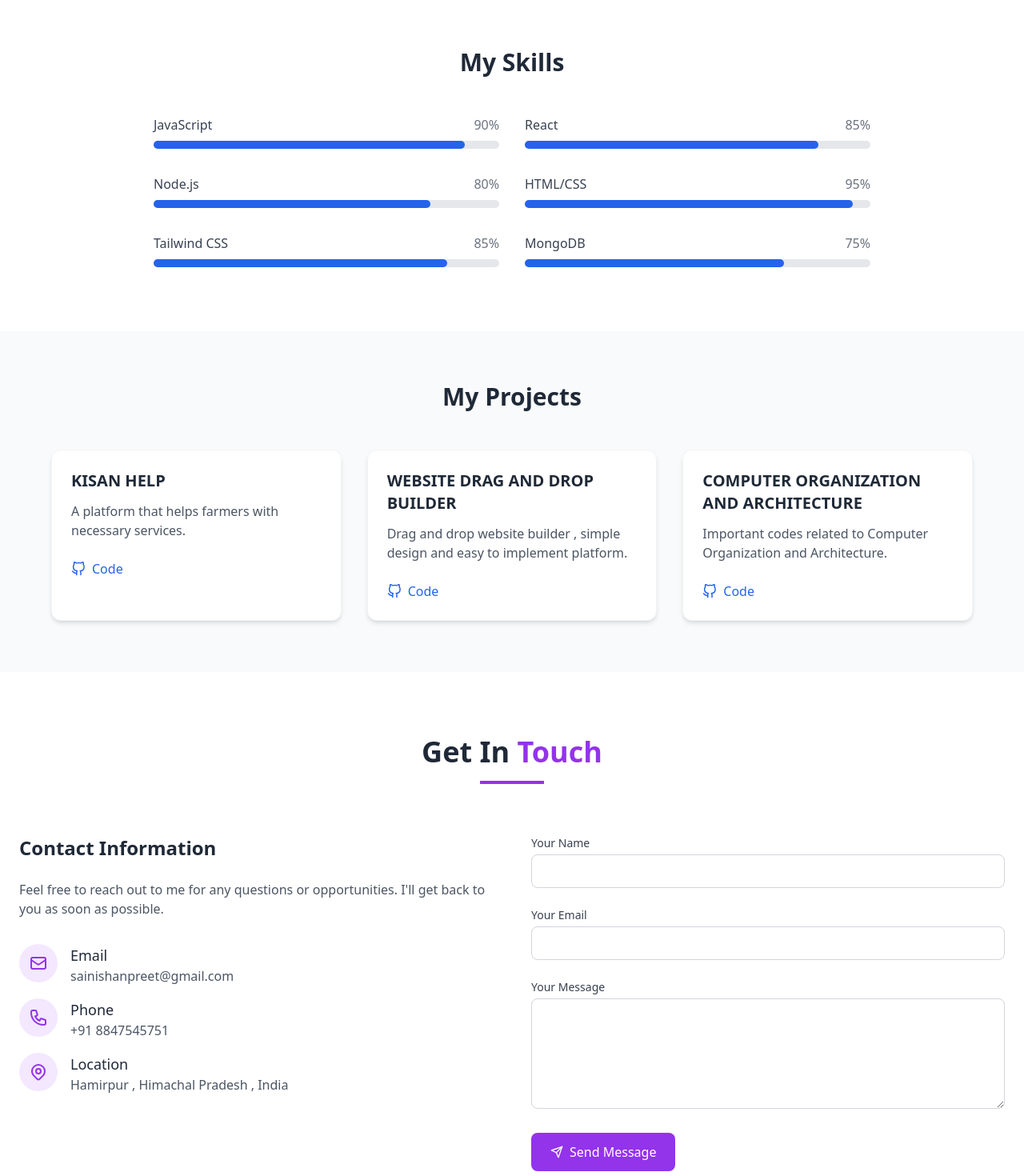
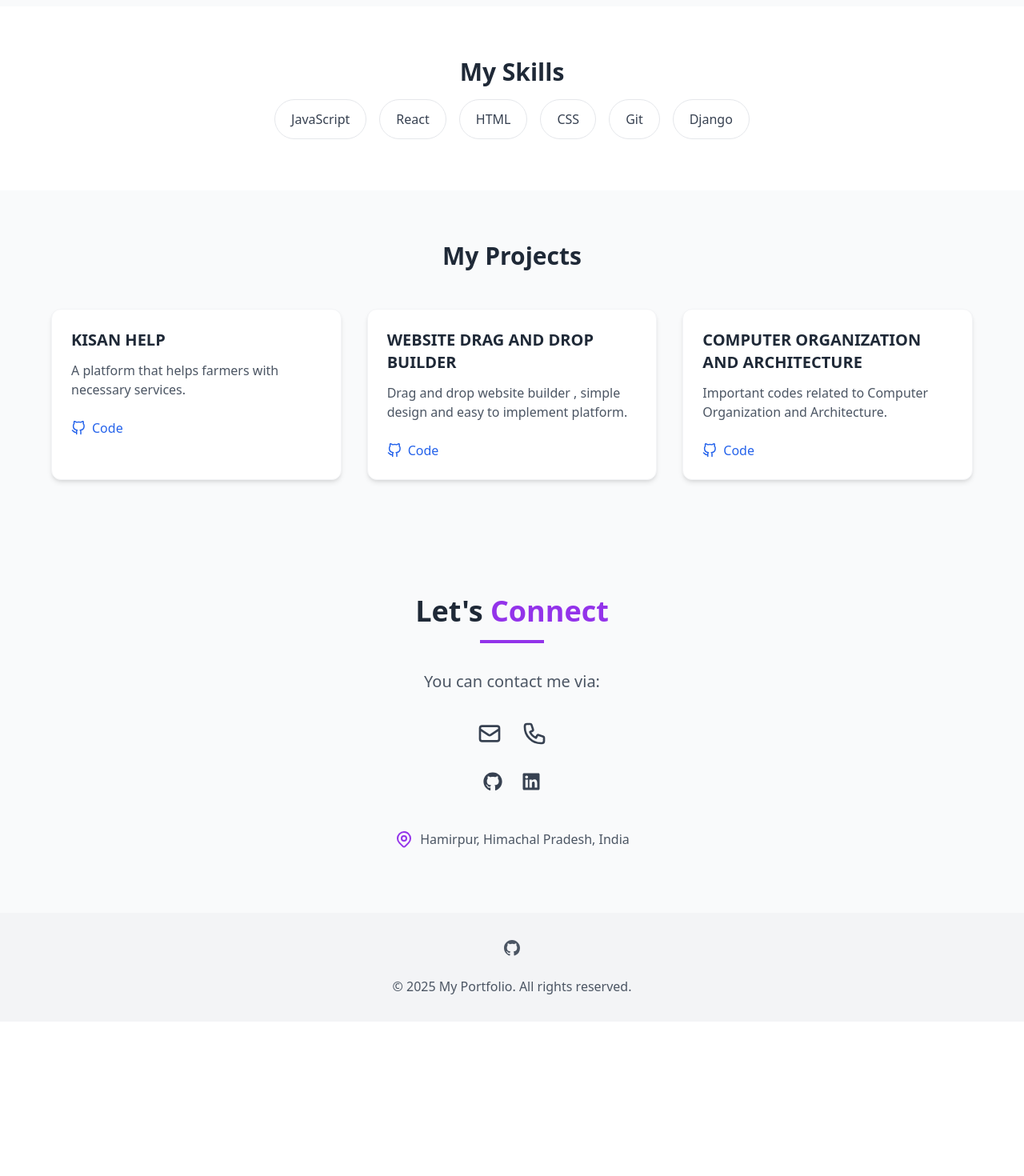
Before and after one commit to ShanpreetSingh/Portfolio, a React (Create React App) app: page / in a window 1280 px wide. Shown: the part 1200-2670 px from the top of the page at 80% size. After the commit the page ends 2477 px from the top, so only its background shows below. Built offline with nearby package versions, Linux system fonts and the light colour scheme.

Commit message:
Improvements

```diff
--- a/src/components/Contact.jsx
+++ b/src/components/Contact.jsx
@@ -1,184 +1,80 @@
-import { useState, useRef } from 'react'
-import emailjs from 'emailjs-com'
-import { FiSend } from 'react-icons/fi'
+import { FaGithub, FaLinkedin, FaTwitter } from 'react-icons/fa';
+import { HiOutlineMail } from 'react-icons/hi';
 
 export default function Contact() {
-  const formRef = useRef()
-  const [formData, setFormData] = useState({
-    name: '',
-    email: '',
-    message: ''
-  })
-  const [isSubmitting, setIsSubmitting] = useState(false)
-  const [submitStatus, setSubmitStatus] = useState(null)
+  return (
+    <section id="contact" className="py-20 bg-gray-50 dark:bg-gray-900">
+      <div className="container mx-auto px-6">
+        <div className="max-w-3xl mx-auto text-center">
+          {/* Heading */}
+          <h2 className="text-3xl md:text-4xl font-bold text-gray-800 dark:text-white mb-4">
+            Let's <span className="text-purple-600">Connect</span>
+          </h2>
+          <div className="w-20 h-1 bg-purple-600 mx-auto mb-8"></div>
 
-  const handleChange = (e) => {
-    setFormData({
-      ...formData,
-      [e.target.name]: e.target.value
-    })
-  }
-
-  const handleSubmit = (e) => {
-    e.preventDefault()
-    setIsSubmitting(true)
-
-    emailjs.sendForm(
-      'YOUR_SERVICE_ID',
-      'YOUR_TEMPLATE_ID',
-      formRef.current,
-      'YOUR_USER_ID'
-    )
-    .then((result) => {
-      console.log(result.text)
-      setSubmitStatus('success')
-      setFormData({ name: '', email: '', message: '' })
-    }, (error) => {
-      console.log(error.text)
-      setSubmitStatus('error')
-    })
-    .finally(() => {
-      setIsSubmitting(false)
-      setTimeout(() => setSubmitStatus(null), 5000)
-    })
-  }
-
-  return (
-    <section id="contact" className="py-20">
-      <div className="container mx-auto px-6">
-        <div className="text-center mb-16">
-          <h2 className="text-3xl md:text-4xl font-bold text-gray-800 dark:text-white mb-4">
-            Get In <span className="text-purple-600">Touch</span>
-          </h2>
-          <div className="w-20 h-1 bg-purple-600 mx-auto"></div>
-        </div>
-
-        <div className="flex flex-col md:flex-row gap-12">
-          <div className="md:w-1/2">
-            <h3 className="text-2xl font-semibold text-gray-800 dark:text-white mb-6">
-              Contact Information
-            </h3>
-            <p className="text-gray-600 dark:text-gray-300 mb-8">
-              Feel free to reach out to me for any questions or opportunities. I'll get back to you as soon as possible.
+          {/* Main Contact Text */}
+          <div className="mb-12">
+            <p className="text-xl text-gray-600 dark:text-gray-300 mb-8 leading-relaxed">
+              You can contact me via:
             </p>
 
-            <div className="space-y-4">
-              <div className="flex items-start">
-                <div className="flex-shrink-0 bg-purple-100 dark:bg-purple-900 p-3 rounded-full mr-4">
-                  <svg className="w-6 h-6 text-purple-600 dark:text-purple-400" fill="none" stroke="currentColor" viewBox="0 0 24 24">
-                    <path strokeLinecap="round" strokeLinejoin="round" strokeWidth="2" d="M3 8l7.89 5.26a2 2 0 002.22 0L21 8M5 19h14a2 2 0 002-2V7a2 2 0 00-2-2H5a2 2 0 00-2 2v10a2 2 0 002 2z"></path>
-                  </svg>
-                </div>
-                <div>
-                  <h4 className="text-lg font-medium text-gray-800 dark:text-white">Email</h4>
-                  <p className="text-gray-600 dark:text-gray-400">sainishanpreet@gmail.com</p>
-                </div>
-              </div>
+            {/* Contact Methods */}
+            <div className="flex justify-center space-x-6 mb-8">
+              <a
+                href="mailto:sainishanpreet@gmail.com"
+                className="text-gray-700 dark:text-gray-300 hover:text-purple-600 dark:hover:text-purple-400 transition-colors"
+                aria-label="Email"
+              >
+                <HiOutlineMail className="w-8 h-8" />
+              </a>
+              <a
+                href="tel:+918847545751"
+                className="text-gray-700 dark:text-gray-300 hover:text-purple-600 dark:hover:text-purple-400 transition-colors"
+                aria-label="Phone"
+              >
+                <svg className="w-8 h-8" fill="none" stroke="currentColor" viewBox="0 0 24 24">
+                  <path strokeLinecap="round" strokeLinejoin="round" strokeWidth="2" d="M3 5a2 2 0 012-2h3.28a1 1 0 01.948.684l1.498 4.493a1 1 0 01-.502 1.21l-2.257 1.13a11.042 11.042 0 005.516 5.516l1.13-2.257a1 1 0 011.21-.502l4.493 1.498a1 1 0 01.684.949V19a2 2 0 01-2 2h-1C9.716 21 3 14.284 3 6V5z"></path>
+                </svg>
+              </a>
+            </div>
 
-              <div className="flex items-start">
-                <div className="flex-shrink-0 bg-purple-100 dark:bg-purple-900 p-3 rounded-full mr-4">
-                  <svg className="w-6 h-6 text-purple-600 dark:text-purple-400" fill="none" stroke="currentColor" viewBox="0 0 24 24">
-                    <path strokeLinecap="round" strokeLinejoin="round" strokeWidth="2" d="M3 5a2 2 0 012-2h3.28a1 1 0 01.948.684l1.498 4.493a1 1 0 01-.502 1.21l-2.257 1.13a11.042 11.042 0 005.516 5.516l1.13-2.257a1 1 0 011.21-.502l4.493 1.498a1 1 0 01.684.949V19a2 2 0 01-2 2h-1C9.716 21 3 14.284 3 6V5z"></path>
-                  </svg>
-                </div>
-                <div>
-                  <h4 className="text-lg font-medium text-gray-800 dark:text-white">Phone</h4>
-                  <p className="text-gray-600 dark:text-gray-400">+91 8847545751</p>
-                </div>
-              </div>
+            {/* Social Links */}
+            <div className="flex justify-center space-x-6">
+              <a
+                href="https://github.com/ShanpreetSingh"
+                target="_blank"
+                rel="noopener noreferrer"
+                className="text-gray-700 dark:text-gray-300 hover:text-purple-600 dark:hover:text-purple-400 transition-colors"
+                aria-label="GitHub"
+              >
+                <FaGithub className="w-6 h-6" />
+              </a>
+              <a
+                href="https://www.linkedin.com/in/shanpreet-singh-bb033628a/"
+                target="_blank"
+                rel="noopener noreferrer"
+                className="text-gray-700 dark:text-gray-300 hover:text-purple-600 dark:hover:text-purple-400 transition-colors"
+                aria-label="LinkedIn"
+              >
+                <FaLinkedin className="w-6 h-6" />
+              </a>
 
-              <div className="flex items-start">
-                <div className="flex-shrink-0 bg-purple-100 dark:bg-purple-900 p-3 rounded-full mr-4">
-                  <svg className="w-6 h-6 text-purple-600 dark:text-purple-400" fill="none" stroke="currentColor" viewBox="0 0 24 24">
-                    <path strokeLinecap="round" strokeLinejoin="round" strokeWidth="2" d="M17.657 16.657L13.414 20.9a1.998 1.998 0 01-2.827 0l-4.244-4.243a8 8 0 1111.314 0z"></path>
-                    <path strokeLinecap="round" strokeLinejoin="round" strokeWidth="2" d="M15 11a3 3 0 11-6 0 3 3 0 016 0z"></path>
-                  </svg>
-                </div>
-                <div>
-                  <h4 className="text-lg font-medium text-gray-800 dark:text-white">Location</h4>
-                  <p className="text-gray-600 dark:text-gray-400">Hamirpur , Himachal Pradesh , India</p>
-                </div>
-              </div>
+
             </div>
           </div>
 
-          <div className="md:w-1/2">
-            <form ref={formRef} onSubmit={handleSubmit} className="space-y-6">
-              <div>
-                <label htmlFor="name" className="block text-sm font-medium text-gray-700 dark:text-gray-300 mb-1">
-                  Your Name
-                </label>
-                <input
-                  type="text"
-                  id="name"
-                  name="name"
-                  value={formData.name}
-                  onChange={handleChange}
-                  required
-                  className="w-full px-4 py-2 border border-gray-300 dark:border-gray-600 rounded-lg focus:ring-2 focus:ring-purple-500 focus:border-purple-500 dark:bg-gray-700 dark:text-white"
-                />
-              </div>
-
-              <div>
-                <label htmlFor="email" className="block text-sm font-medium text-gray-700 dark:text-gray-300 mb-1">
-                  Your Email
-                </label>
-                <input
-                  type="email"
-                  id="email"
-                  name="email"
-                  value={formData.email}
-                  onChange={handleChange}
-                  required
-                  className="w-full px-4 py-2 border border-gray-300 dark:border-gray-600 rounded-lg focus:ring-2 focus:ring-purple-500 focus:border-purple-500 dark:bg-gray-700 dark:text-white"
-                />
-              </div>
-
-              <div>
-                <label htmlFor="message" className="block text-sm font-medium text-gray-700 dark:text-gray-300 mb-1">
-                  Your Message
-                </label>
-                <textarea
-                  id="message"
-                  name="message"
-                  rows="5"
-                  value={formData.message}
-                  onChange={handleChange}
-                  required
-                  className="w-full px-4 py-2 border border-gray-300 dark:border-gray-600 rounded-lg focus:ring-2 focus:ring-purple-500 focus:border-purple-500 dark:bg-gray-700 dark:text-white"
-                ></textarea>
-              </div>
-
-              <button
-                type="submit"
-                disabled={isSubmitting}
-                className="flex items-center px-6 py-3 bg-purple-600 text-white rounded-lg font-medium hover:bg-purple-700 transition-colors disabled:opacity-50"
-              >
-                {isSubmitting ? (
-                  'Sending...'
-                ) : (
-                  <>
-                    <FiSend className="mr-2" />
-                    Send Message
-                  </>
-                )}
-              </button>
-
-              {submitStatus === 'success' && (
-                <div className="p-4 bg-green-100 dark:bg-green-900 text-green-700 dark:text-green-200 rounded-lg">
-                  Message sent successfully!
-                </div>
-              )}
-
-              {submitStatus === 'error' && (
-                <div className="p-4 bg-red-100 dark:bg-red-900 text-red-700 dark:text-red-200 rounded-lg">
-                  Failed to send message. Please try again.
-                </div>
-              )}
-            </form>
+          {/* Location */}
+          <div className="mt-12">
+            <div className="flex items-center justify-center">
+              <svg className="w-6 h-6 text-purple-600 dark:text-purple-400 mr-2" fill="none" stroke="currentColor" viewBox="0 0 24 24">
+                <path strokeLinecap="round" strokeLinejoin="round" strokeWidth="2" d="M17.657 16.657L13.414 20.9a1.998 1.998 0 01-2.827 0l-4.244-4.243a8 8 0 1111.314 0z"></path>
+                <path strokeLinecap="round" strokeLinejoin="round" strokeWidth="2" d="M15 11a3 3 0 11-6 0 3 3 0 016 0z"></path>
+              </svg>
+              <span className="text-gray-600 dark:text-gray-400">Hamirpur, Himachal Pradesh, India</span>
+            </div>
           </div>
         </div>
       </div>
     </section>
-  )
+  );
 }
--- a/src/components/Footer.jsx
+++ b/src/components/Footer.jsx
@@ -9,7 +9,7 @@ export default function Footer() {
       <div className="container mx-auto px-6 text-center">
         <div className="flex justify-center space-x-6 mb-6">
           <a
-            href="https://github.com"
+            href="https://github.com/ShanpreetSingh"
             target="_blank"
             rel="noopener noreferrer"
             className="text-gray-600 dark:text-gray-300 hover:text-blue-500 dark:hover:text-blue-400"
@@ -23,7 +23,6 @@ export default function Footer() {
               />
             </svg>
           </a>
-          {/* Add more social links as needed */}
         </div>
         <p className="text-gray-600 dark:text-gray-300">
           © {new Date().getFullYear()} My Portfolio. All rights reserved.
--- a/src/components/Skills.jsx
+++ b/src/components/Skills.jsx
@@ -1,32 +1,27 @@
 const skills = [
-    { name: 'JavaScript', level: 90 },
-    { name: 'React', level: 85 },
-    { name: 'Node.js', level: 80 },
-    { name: 'HTML/CSS', level: 95 },
-    { name: 'Tailwind CSS', level: 85 },
-    { name: 'MongoDB', level: 75 },
+  'JavaScript', 'React',
+  'HTML', 'CSS',
+  'Git', 'Django'
 ];
 
 export default function Skills() {
   return (
-      <section id="skills" className="py-20">
-        <div className="container mx-auto px-6">
-          <h2 className="text-3xl font-bold text-center text-gray-800 dark:text-white mb-12">
+    <section id="skills" className="py-16 bg-white dark:bg-gray-900">
+      <div className="container mx-auto px-4">
+        <h2 className="text-3xl font-bold text-center text-gray-800 dark:text-white mb-4">
           My Skills
         </h2>
-          <div className="grid grid-cols-1 md:grid-cols-2 gap-8 max-w-4xl mx-auto">
+
+        <div className="flex flex-wrap justify-center gap-4 max-w-2xl mx-auto">
           {skills.map((skill) => (
-              <div key={skill.name}>
-                <div className="flex justify-between mb-2">
-                  <span className="text-gray-700 dark:text-gray-300">{skill.name}</span>
-                  <span className="text-gray-500 dark:text-gray-400">{skill.level}%</span>
-                </div>
-                <div className="w-full bg-gray-200 dark:bg-gray-700 rounded-full h-2.5">
             <div
-                    className="bg-blue-600 h-2.5 rounded-full"
-                    style={{ width: `${skill.level}%` }}
-                  ></div>
-                </div>
+              key={skill}
+              className="px-5 py-3 rounded-full border border-gray-200 dark:border-gray-700
+              hover:bg-gray-100 dark:hover:bg-gray-800 transition-colors"
+            >
+              <span className="text-gray-700 dark:text-gray-300 font-medium">
+                {skill}
+              </span>
             </div>
           ))}
         </div>
```
Also changed, not shown: src/components/About.jsx (+2 -7 lines). Lines whose indentation alone changed are shown as unchanged.
